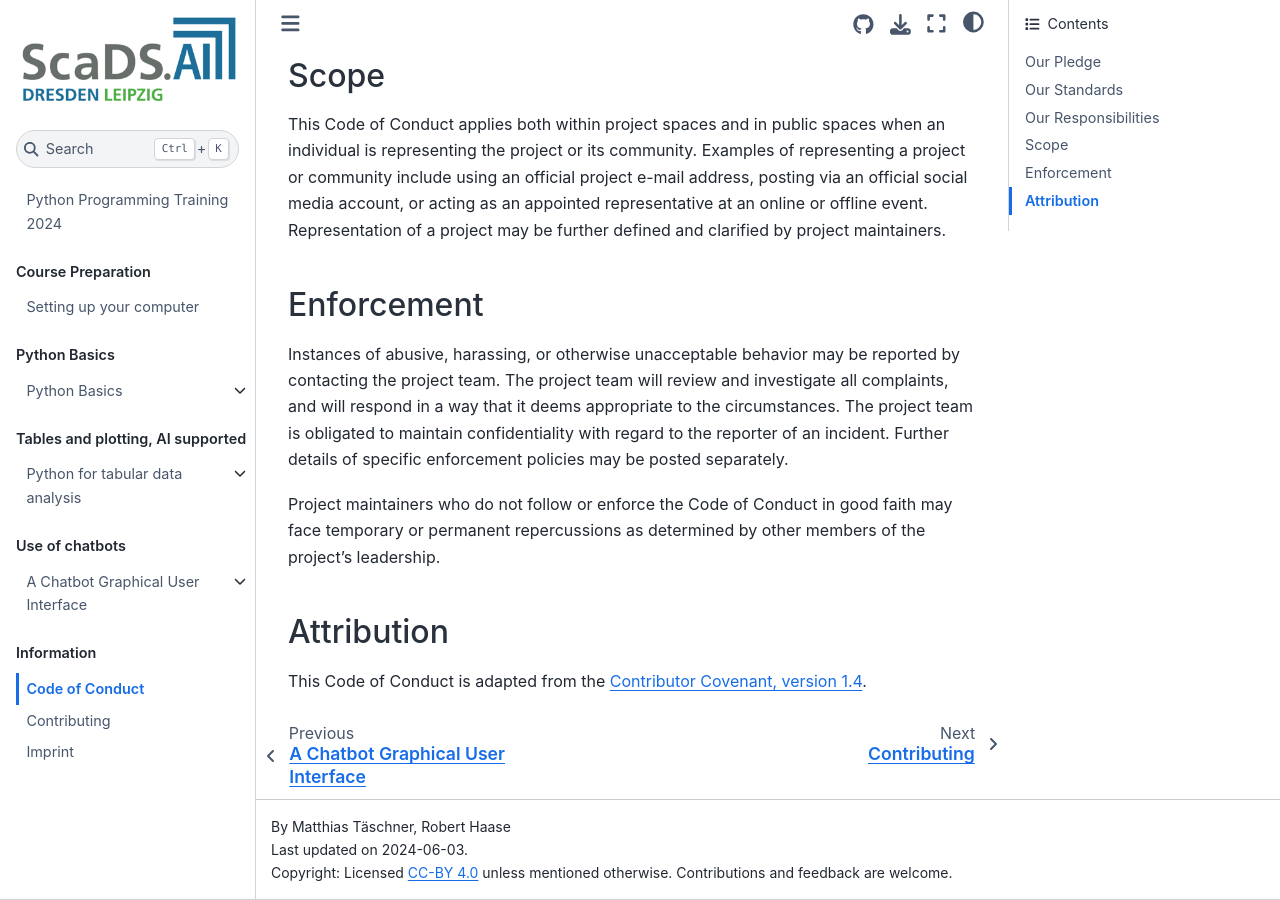
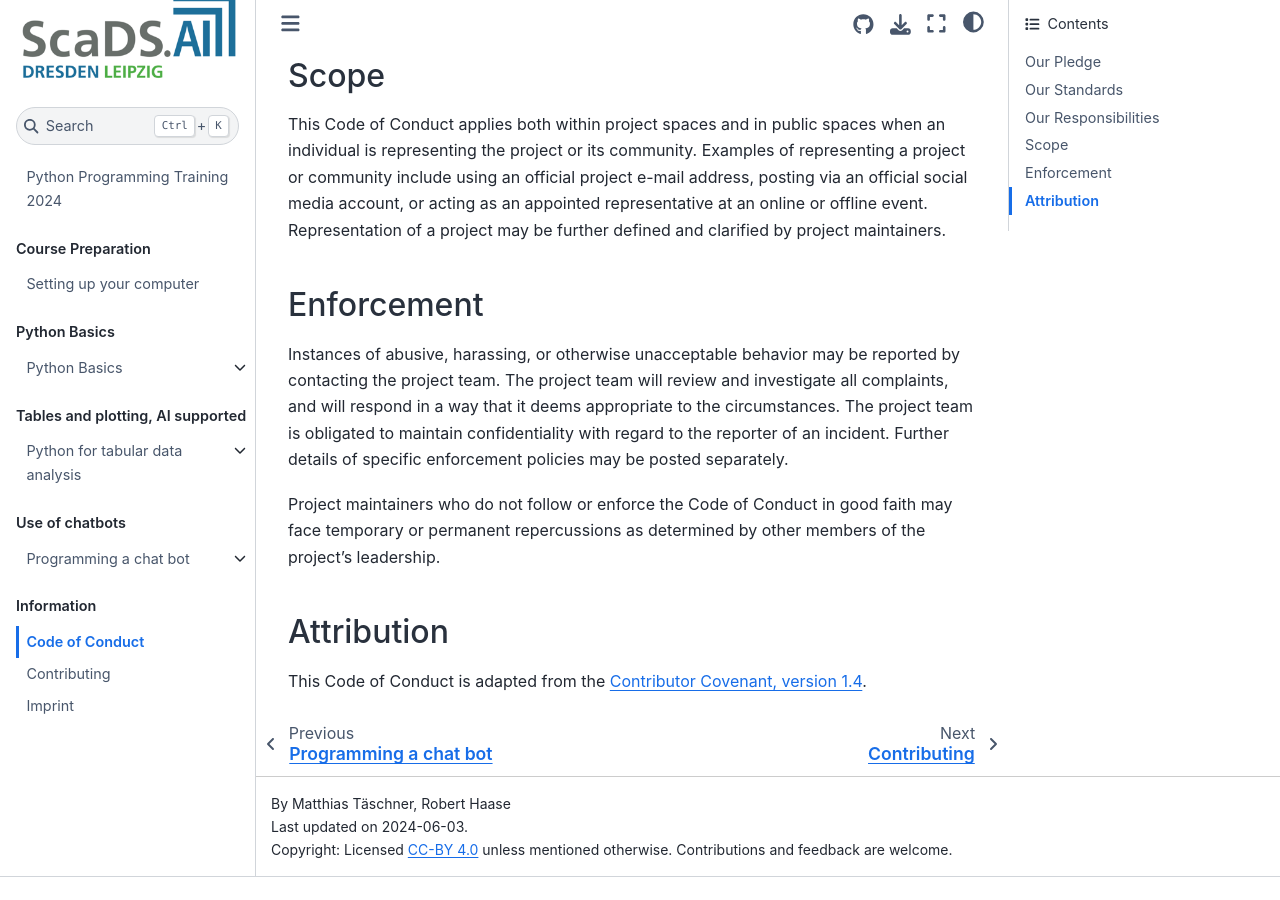
Before and after one commit to ScaDS/Python-training-2024, a Jupyter Book: the page built from CONDUCT.md, in a window 1280 px wide and 900 px high, scrolled down 1213 px. Built offline with Jupyter Book 1.0.4 settings and Sphinx 7.4.7 and the Sphinx Book theme 1.1.4, drawn with Linux system fonts in a browser that asks for light colours; pages that are not in the unit, such as notebooks, are missing from menus; after the commit the page ends 2090 px from its top, so only the background shows below that.

````diff
--- a/3_chatbots/readme.md
+++ b/3_chatbots/readme.md
@@ -1,7 +1,6 @@
-# A Chatbot Graphical User Interface
+# Programming a chat bot
 
-In this session,
-we use [voila](https://github.com/voila-dashboards/voila) and [openai](https://github.com/openai/openai-python) to build a basic chatbot.
+As exercise, we use [voila](https://github.com/voila-dashboards/voila) and [openai](https://github.com/openai/openai-python) to build a basic chatbot.
 You can run it by executing this code from the terminal:
 
 ```
````
Also changed, not shown: 2_tables_plots/readme.md (+4 -1 lines), 3 other files.
